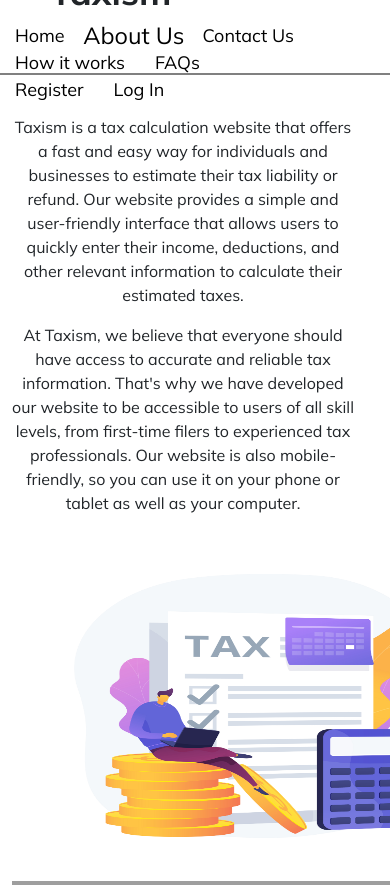
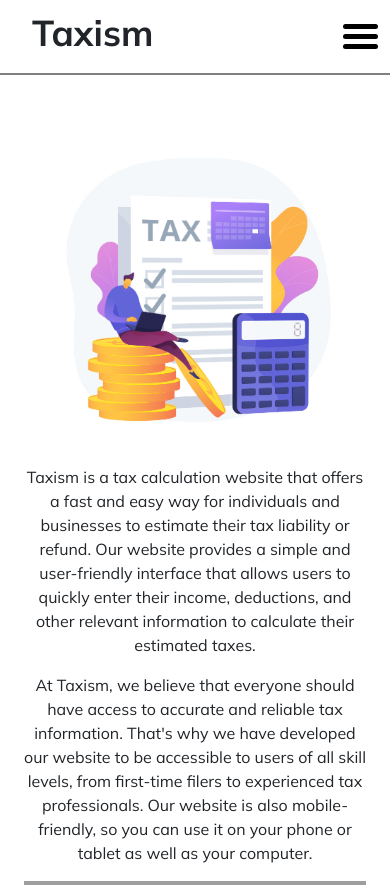
Before and after one commit to Alfred-Onuada/splax-tax-app, a PHP site: page /about-us.php in a window 390 px wide; the page is wider, and only the part inside the window is pictured. Shown: the top 885 px of that part. Run offline with PHP 8.4, Linux system fonts and the light colour scheme; grey boxes are pictures that could not be loaded.

Commit message:
completed the application

```diff
--- a/about-us.php
+++ b/about-us.php
@@ -3,7 +3,7 @@
 ?>
 
   <div class="container">
-    <div class="row about-us-row">
+    <div class="row about-us-row reverse-row">
       <div class="col-md-6 col-lg-6">
         <p>Taxism is a tax calculation website that offers a fast and easy way for individuals and businesses to estimate their tax liability or refund. Our website provides a simple and user-friendly interface that allows users to quickly enter their income, deductions, and other relevant information to calculate their estimated taxes.</p>
         <p>At Taxism, we believe that everyone should have access to accurate and reliable tax information. That's why we have developed our website to be accessible to users of all skill levels, from first-time filers to experienced tax professionals. Our website is also mobile-friendly, so you can use it on your phone or tablet as well as your computer.</p>
--- a/css/styles.css
+++ b/css/styles.css
@@ -264,3 +264,90 @@ table > thead > tr > td{
   display: flex;
   place-items: center;
 }
+.hamburger{
+  display: hide;
+}
+
+@media (max-width: 575px) {
+  .hamburger{
+    display: block !important;
+    cursor: pointer;
+  }
+  .hamburger-row{
+    display: flex;
+    place-items: center;
+    justify-content: space-between;
+  }
+  .hamburger > div{
+    width: 35px;
+    height: 5px;
+    background-color: black;
+    border-radius: 5px;
+    margin: 5px 0px;
+  }
+  .row{
+    margin: 0px !important;
+  }
+  img{
+    max-width: 100%;
+  }
+  .footer-description{
+    padding: 0px 15px;
+  }
+  .links{
+    text-align: center;
+    padding-top: 30px;
+    padding-right: 0px !important;
+    padding-left: 0px !important;
+  }
+  .reverse-row{
+    flex-direction: column-reverse;
+  }
+  .reg-container{
+    width: 100% !important;
+  }
+  .navbar-hide{
+    display: none;
+  }
+  .title{
+    padding-left: 20px;
+  }
+  .navbar-row{
+    position: relative;
+  }
+  header{
+    z-index: 100;
+  }
+  .navbar-links{
+    position: absolute;
+    margin-top: 63px !important;
+    background-color: white;
+    height: fit-content;
+    padding-bottom: 30px;
+    width: 90% !important;
+    border-right: 1px solid black;
+    border-bottom: 1px solid black;
+    border-bottom-right-radius: 10px;
+  }
+  .navbar-links > ul{
+    flex-direction: column;
+    width: 100%;
+  }
+  .navbar-links > ul > li,
+  .dropmenu{
+    margin: 20px 0px;
+    font-size: 20px;
+  }
+  .nav > li:hover,
+  .nav > .dropdown > li:hover,
+  .dropdown-menu > li:hover{
+    transform: scale(1);
+  }
+  .active{
+    transform: scale(1);
+  }
+  form{
+    position: relative;
+    z-index: 1;
+  }
+}
--- a/history.php
+++ b/history.php
@@ -27,6 +27,7 @@
       <div class="tax-history">
         <h6>From <?php echo $data['year'] ?></h6>
 
+        <div class="table-responsive">
           <table class="table table-striped">
             <thead>
               <td>S/N</td>
@@ -59,6 +60,7 @@
             </tbody>
           </table>
         </div>
+      </div>
 
     <?php
 
--- a/includes/footer.php
+++ b/includes/footer.php
@@ -1,7 +1,7 @@
 
   <footer>
     <div class="row">
-      <div class="col-lg-6 col-xl-6">
+      <div class="col-md-12 col-lg-6 col-xl-6">
         <h5 class="footer-description">
           &nbsp;&nbsp;&nbsp;&nbsp;&nbsp;Taxes are a necessary part of our society, providing the funds for governments to operate and serve the people. Without taxes, many important public services, such as schools and hospitals, would not be possible.
           <br>
@@ -10,7 +10,7 @@
           &nbsp;&nbsp;&nbsp;&nbsp;&nbsp;By understanding the importance of taxes and working together to pay them, we can ensure the continued success and well-being of our communities.
         </h5>
       </div>
-      <div class="col-lg-6 col-xl-6 links">
+      <div class="col-md-12 col-lg-6 col-xl-6 links">
         <h5 class="useful-links">Useful Links</h5>
         <ul type="none" class="footer-links">
           <li>&rightarrow; <a href="./about-us.php">About Us</a></li>
--- a/includes/header.php
+++ b/includes/header.php
@@ -16,11 +16,17 @@
     require_once "./config/db.php";
   ?>
   <header>
-    <div class="row">
-      <div class="col-md-3 col-lg-3">
+    <div class="row navbar-row">
+      <div class="col-md-3 col-lg-3 col-sm-12 hamburger-row">
         <h1 class="title">Taxism</h1>
+
+        <div onclick="navEvent()" class="hamburger">
+          <div></div>
+          <div></div>
+          <div></div>
+        </div>
       </div>
-      <div class="col-md-9 col-lg-9 nav-pane">
+      <div id="navbar-responsive" class="col-sm-12 col-md-9 col-lg-9 nav-pane navbar-hide navbar-links">
         <ul class="nav" type="none">
           <li><a href="./index.php">Home</a></li>
           <li><a href="./about-us.php">About Us</a></li>
@@ -28,13 +34,11 @@
           <li><a href="./how-it-works.php">How it works</a></li>
           <li><a href="./faqs.php">FAQs</a></li>
 
-          <div class="nav-division"></div>
-
           <?php
             if (isset($_COOKIE['tax_user'])) {
           ?>
-            <div class="dropdown">
-              <li data-bs-toggle="dropdown" aria-expanded="false"><a href="#">Profile</a></li>
+            <div class="dropdown dropmenu">
+              <li data-bs-toggle="dropdown" aria-expanded="false"><a href="#">Profile &#9660</a></li>
               <div class="dropdown-menu">
                 <li><a href="./edit-profile.php">Edit Profile</a></li>
                 <li><a href="./history.php">Tax History</a></li>
--- a/js/index.js
+++ b/js/index.js
@@ -77,7 +77,7 @@ function register() {
         handleSuccess(JSON.parse(http.responseText).msg);
 
         setTimeout(() => {
-          location.assign('http://localhost/websites/splax-tax-app/index.php');
+          location.assign('http://192.168.43.178/websites/splax-tax-app/index.php');
         }, 3500);
       } else {
         handleError(JSON.parse(http.responseText).msg);
@@ -87,7 +87,7 @@ function register() {
     }
   }
 
-  const request = new xhr('http://localhost/websites/splax-tax-app/controllers/register.php', handleResponse, 'POST');
+  const request = new xhr('http://192.168.43.178/websites/splax-tax-app/controllers/register.php', handleResponse, 'POST');
   request.send(data);
 }
 
@@ -111,7 +111,7 @@ function login() {
         handleSuccess(JSON.parse(http.responseText).msg);
 
         setTimeout(() => {
-          location.assign('http://localhost/websites/splax-tax-app/index.php');
+          location.assign('http://192.168.43.178/websites/splax-tax-app/index.php');
         }, 3500);
       } else {
         handleError(JSON.parse(http.responseText).msg);
@@ -121,7 +121,7 @@ function login() {
     }
   }
 
-  const request = new xhr('http://localhost/websites/splax-tax-app/controllers/login.php', handleResponse, 'POST');
+  const request = new xhr('http://192.168.43.178/websites/splax-tax-app/controllers/login.php', handleResponse, 'POST');
   request.send(data);
 }
 
@@ -152,7 +152,7 @@ function register() {
         handleSuccess(JSON.parse(http.responseText).msg);
 
         setTimeout(() => {
-          location.assign('http://localhost/websites/splax-tax-app/index.php');
+          location.assign('http://192.168.43.178/websites/splax-tax-app/index.php');
         }, 3500);
       } else {
         handleError(JSON.parse(http.responseText).msg);
@@ -162,7 +162,7 @@ function register() {
     }
   }
 
-  const request = new xhr('http://localhost/websites/splax-tax-app/controllers/register.php', handleResponse, 'POST');
+  const request = new xhr('http://192.168.43.178/websites/splax-tax-app/controllers/register.php', handleResponse, 'POST');
   request.send(data);
 }
 
@@ -190,7 +190,7 @@ function update() {
         handleSuccess(JSON.parse(http.responseText).msg);
 
         setTimeout(() => {
-          location.assign('http://localhost/websites/splax-tax-app/index.php');
+          location.assign('http://192.168.43.178/websites/splax-tax-app/index.php');
         }, 3500);
       } else {
         handleError(JSON.parse(http.responseText).msg);
@@ -200,7 +200,7 @@ function update() {
     }
   }
 
-  const request = new xhr('http://localhost/websites/splax-tax-app/controllers/updateProfile.php', handleResponse, 'POST');
+  const request = new xhr('http://192.168.43.178/websites/splax-tax-app/controllers/updateProfile.php', handleResponse, 'POST');
   request.send(data);
 }
 
@@ -266,7 +266,7 @@ function pay() {
         handleSuccess(JSON.parse(http.responseText).msg);
 
         setTimeout(() => {
-          location.assign('http://localhost/websites/splax-tax-app/history.php');
+          location.assign('http://192.168.43.178/websites/splax-tax-app/history.php');
         }, 3500);
       } else {
         handleError(JSON.parse(http.responseText).msg);
@@ -279,7 +279,7 @@ function pay() {
 
   // simulate 3.5 seconds wait time
   setTimeout(() => {
-    const request = new xhr('http://localhost/websites/splax-tax-app/controllers/payTax.php', handleResponse, 'POST');
+    const request = new xhr('http://192.168.43.178/websites/splax-tax-app/controllers/payTax.php', handleResponse, 'POST');
     request.send(data);
   }, 3500);
 }
@@ -306,7 +306,7 @@ function contact() {
         handleSuccess(JSON.parse(http.responseText).msg);
 
         setTimeout(() => {
-          location.assign('http://localhost/websites/splax-tax-app/contact.php');
+          location.assign('http://192.168.43.178/websites/splax-tax-app/contact.php');
         }, 3500);
       } else {
         handleError(JSON.parse(http.responseText).msg);
@@ -319,7 +319,7 @@ function contact() {
 
   // simulate 3.5 seconds wait time
   setTimeout(() => {
-    const request = new xhr('http://localhost/websites/splax-tax-app/controllers/sendmail.php', handleResponse, 'POST');
+    const request = new xhr('http://192.168.43.178/websites/splax-tax-app/controllers/sendmail.php', handleResponse, 'POST');
     request.send(data);
   }, 3500);
 }
@@ -335,7 +335,14 @@ window.addEventListener('DOMContentLoaded', () => {
   [].forEach.call(activeLinks, (link) => {
     link.parentNode.classList.add('active');
   })
-})
+});
+
+if (document.getElementsByClassName('reg-container')) {
+  [].forEach.call(document.getElementsByClassName('reg-container'), (elem) => {
+    elem.style.paddingBottom = '60px';
+    elem.style.paddingTop = '60px';
+  })
+}
 
 if (document.getElementsByClassName('pay-page').length) {
   [].forEach.call(document.getElementsByClassName('pay-page'), (elem) => {
@@ -343,7 +350,7 @@ if (document.getElementsByClassName('pay-page').length) {
     elem.style.display = 'flex';
     elem.style.placeItems = 'center';
     elem.style.flexDirection = 'column';
-  })
+  });
 
   //JQuery
   $('.tax').each(function () {
@@ -405,3 +412,9 @@ function calculateTax() {
   tax.textContent = taxAmount.toFixed(2);
 
 }
+
+function navEvent() {
+  const navbar = document.getElementById('navbar-responsive');
+
+  navbar.classList.toggle('navbar-hide')
+}
--- a/pay.php
+++ b/pay.php
@@ -89,17 +89,17 @@
               <input type="text" id="userId" value="<?php echo $userId ?>" hidden disabled>
 
               <div class="form-floating mb-3">
-                <input type="text" class="form-control" id="card-number" placeholder="919-4242-222" onchange="format(this, 'cardNumber')" required>
+                <input type="text" class="form-control" id="card-number" maxlength="19" pattern="\d{4}\s\d{4}\s\d{4}\s\d{4}" placeholder="919-4242-222" onkeyup="format(this, 'cardNumber')" required>
                 <label for="card-number">Card Number</label>
               </div>
 
               <div class="form-floating mb-3">
-                <input type="text" class="form-control" id="date" placeholder="12/99" maxlength="5" onchange="format(this, 'expiryDate')" required>
+                <input type="text" class="form-control" id="date" placeholder="12/99" maxlength="5" pattern="\d{2}\/\d{2}" onkeyup="format(this, 'expiryDate')" required>
                 <label for="date">Expiry Date</label>
               </div>
 
               <div class="form-floating mb-3">
-                <input type="text" class="form-control" id="cvv" placeholder="***" maxlength="3" required>
+                <input type="text" class="form-control" id="cvv" placeholder="***" maxlength="3" pattern="\d*" required>
                 <label for="cvv">CVV</label>
               </div>
 
```
Lines whose indentation alone changed are shown as unchanged.
